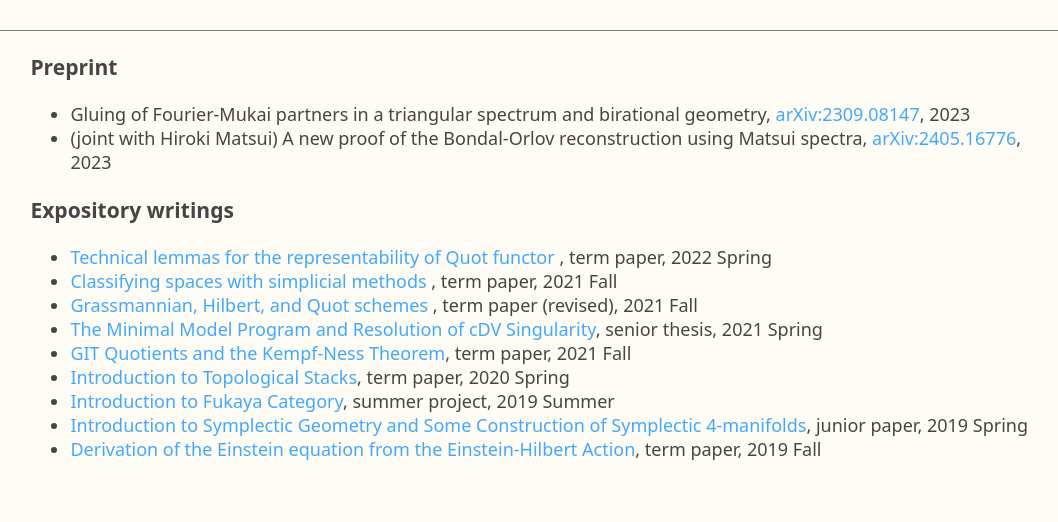
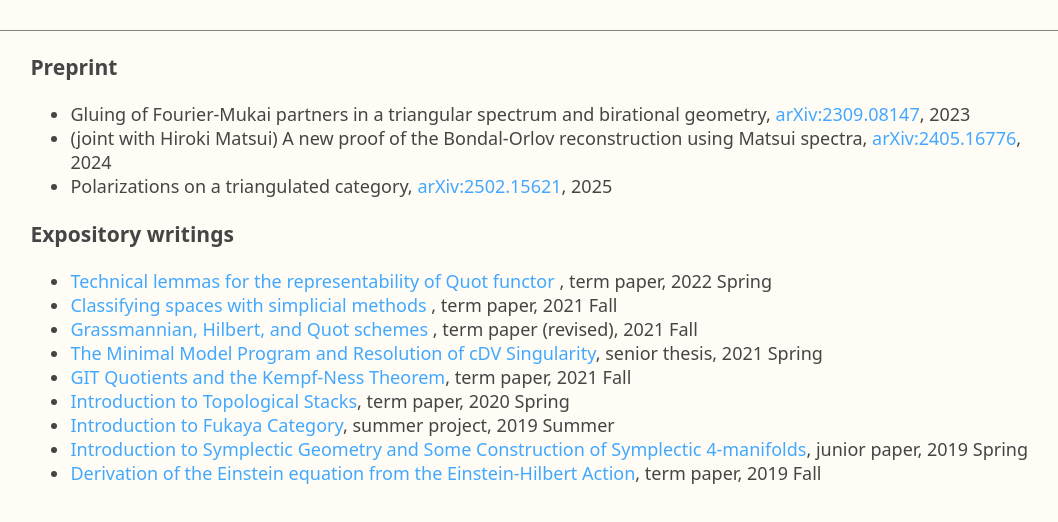
Before and after one commit to daigoi/daigoi.github.io, a plain HTML site: page research.html in a window 1280 px wide. Shown: the part 124-646 px from the top of the page, without its empty margins (104-1162 px from the left). Drawn offline with Linux system fonts and the light colour scheme.

Commit message:
Update research.html

```diff
--- a/research.html
+++ b/research.html
@@ -29,7 +29,8 @@
 <h3> Preprint </h3>
 <ul>
     <li> Gluing of Fourier-Mukai partners in a triangular spectrum and birational geometry, <a href="https://arxiv.org/abs/2309.08147"> arXiv:2309.08147</a>, 2023 </li>
-    <li> (joint with Hiroki Matsui) A new proof of the Bondal-Orlov reconstruction using Matsui spectra, <a href="https://arxiv.org/abs/2405.16776"> arXiv:2405.16776</a>, 2023 </li>
+    <li> (joint with Hiroki Matsui) A new proof of the Bondal-Orlov reconstruction using Matsui spectra, <a href="https://arxiv.org/abs/2405.16776"> arXiv:2405.16776</a>, 2024 </li>
+    <li> Polarizations on a triangulated category, <a href="https://arxiv.org/abs/2502.15621"> arXiv:2502.15621</a>, 2025 </li>
 </ul>
 <h3> Expository writings </h3>
 <ul>
```
